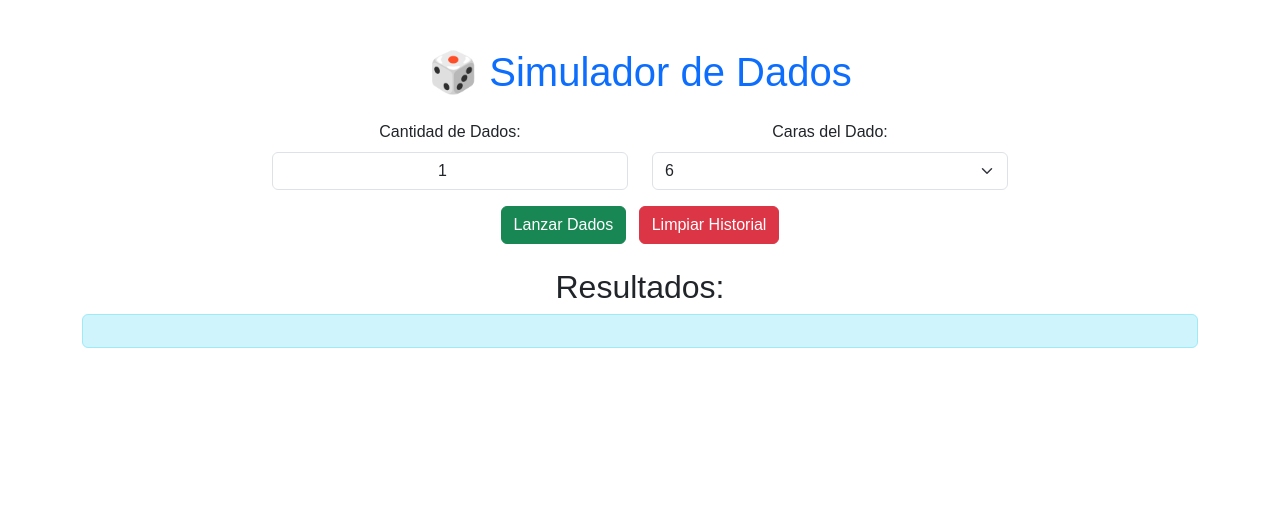
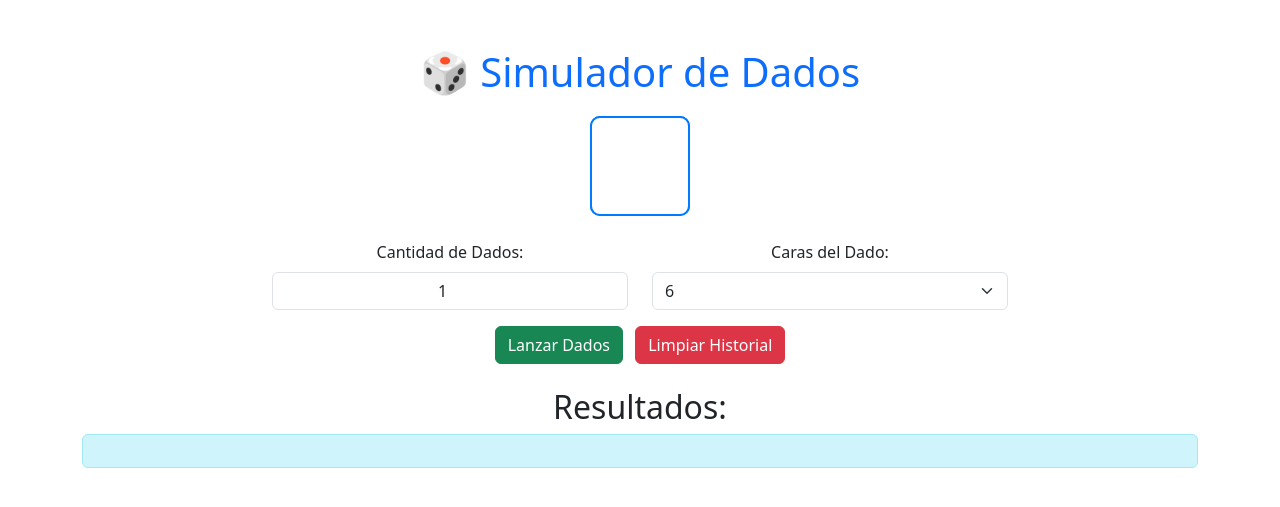
Before and after one commit to 3XADesign/LP2025_KH, a Flask app: page / in a window 1280 px wide. Shown: the top 507 px of the page. Run offline with Flask 3, Linux system fonts and the light colour scheme.

Commit message:
intento de hacer un dado 3d casi finalizado, falta que salgan los puntos del dado en todos sus lados

```diff
--- a/backend/static/css/styles.css
+++ b/backend/static/css/styles.css
@@ -1,27 +1,127 @@
-body {
-    font-family: Arial, sans-serif;
-    text-align: center;
-    margin: 20px;
+/* Estilos para el dado 3D */
+.dado-3d {
+    width: 100px;
+    height: 100px;
+    position: relative;
+    transform-style: preserve-3d;
+    margin: 20px auto;
 }
 
-button {
-    padding: 10px;
-    font-size: 16px;
-    cursor: pointer;
+
+/* Estilos para el número en la cara frontal */
+.numero-dado {
+    position: absolute;
+    top: 50%;
+    left: 50%;
+    transform: translate(-50%, -50%);
+    font-size: 2em;
+    color: #007bff;
+    display: none; /* Ocultar inicialmente */
 }
 
-/* Bootstrap ya tiene clases para botones, puedes hacer esto */
-.btn-custom {
-    background-color: #007bff;
-    color: white;
-    border: none;
-    padding: 10px 20px;
-    font-size: 16px;
-    cursor: pointer;
-    border-radius: 5px;
+/* Mostrar el número cuando sea necesario */
+.mostrar-numero .numero-dado {
+    display: block;
 }
 
-#resultados {
-    font-size: 20px;
-    margin-top: 20px;
+
+
+/* Ocultar todos los puntos por defecto */
+.punto {
+    display: none;
 }
+
+/* Mostrar puntos según su posición */
+.mostrar-punto {
+    display: block;
+}
+
+.cara {
+    position: absolute;
+    width: 100%;
+    height: 100%;
+    background-color: rgba(255, 255, 255, 0.9);
+    border: 2px solid #007bff;
+    border-radius: 10px;
+    display: flex;
+    justify-content: center;
+    align-items: center;
+}
+
+.frente {
+    transform: translateZ(50px);
+}
+
+.atras {
+    transform: rotateY(180deg) translateZ(50px);
+}
+
+.izquierda {
+    transform: rotateY(-90deg) translateZ(50px);
+}
+
+.derecha {
+    transform: rotateY(90deg) translateZ(50px);
+}
+
+.arriba {
+    transform: rotateX(90deg) translateZ(50px);
+}
+
+.abajo {
+    transform: rotateX(-90deg) translateZ(50px);
+}
+
+/* Estilos para los puntos del dado */
+.punto {
+    width: 15px;
+    height: 15px;
+    background-color: #007bff;
+    border-radius: 50%;
+    position: absolute;
+}
+
+.centro {
+    top: 50%;
+    left: 50%;
+    transform: translate(-50%, -50%);
+}
+
+.esquina {
+    width: 15px;
+    height: 15px;
+}
+
+.superior-izquierda {
+    top: 10%;
+    left: 10%;
+}
+
+.superior-derecha {
+    top: 10%;
+    right: 10%;
+}
+
+.inferior-izquierda {
+    bottom: 10%;
+    left: 10%;
+}
+
+.inferior-derecha {
+    bottom: 10%;
+    right: 10%;
+}
+
+/* Animación de giro */
+@keyframes girar {
+    from {
+        transform: rotateX(0deg) rotateY(0deg);
+    }
+    to {
+        transform: rotateX(360deg) rotateY(360deg);
+    }
+}
+
+.animar-giro {
+    animation: girar 1s ease-out;
+}
--- a/backend/static/js/dice.js
+++ b/backend/static/js/dice.js
@@ -1,7 +1,7 @@
 function lanzarDadosLocalmente(cantidad, caras) {
     let resultados = [];
     for (let i = 0; i < cantidad; i++) {
-        resultados.push(Math.floor(Math.random() * caras) + 1);
+        resultados.push(Math.floor(Math.random() * caras) + 2);
     }
     return resultados;
 }
--- a/backend/templates/index.html
+++ b/backend/templates/index.html
@@ -16,6 +16,64 @@
 <body class="container text-center mt-5">
 
     <h1 class="text-primary">🎲 Simulador de Dados</h1>
+
+    <!-- Contenedor del dado 3D -->
+    <!-- Contenedor del dado 3D -->
+    <div class="dado-3d">
+        <!-- Cara frontal -->
+        <div id="cara-frente" class="cara frente">
+            <div class="punto centro" id="frente-p1"></div>
+            <div class="punto esquina superior-izquierda" id="frente-p2"></div>
+            <div class="punto esquina superior-derecha" id="frente-p3"></div>
+            <div class="punto esquina inferior-izquierda" id="frente-p4"></div>
+            <div class="punto esquina inferior-derecha" id="frente-p5"></div>
+        </div>
+
+        <!-- Cara trasera -->
+        <div id="cara-atras" class="cara atras">
+            <div class="punto centro" id="atras-p1"></div>
+            <div class="punto esquina superior-izquierda" id="atras-p2"></div>
+            <div class="punto esquina superior-derecha" id="atras-p3"></div>
+            <div class="punto esquina inferior-izquierda" id="atras-p4"></div>
+            <div class="punto esquina inferior-derecha" id="atras-p5"></div>
+        </div>
+
+        <!-- Cara izquierda -->
+        <div id="cara-izquierda" class="cara izquierda">
+            <div class="punto centro" id="izquierda-p1"></div>
+            <div class="punto esquina superior-izquierda" id="izquierda-p2"></div>
+            <div class="punto esquina superior-derecha" id="izquierda-p3"></div>
+            <div class="punto esquina inferior-izquierda" id="izquierda-p4"></div>
+            <div class="punto esquina inferior-derecha" id="izquierda-p5"></div>
+        </div>
+
+        <!-- Cara derecha -->
+        <div id="cara-derecha" class="cara derecha">
+            <div class="punto centro" id="derecha-p1"></div>
+            <div class="punto esquina superior-izquierda" id="derecha-p2"></div>
+            <div class="punto esquina superior-derecha" id="derecha-p3"></div>
+            <div class="punto esquina inferior-izquierda" id="derecha-p4"></div>
+            <div class="punto esquina inferior-derecha" id="derecha-p5"></div>
+        </div>
+
+        <!-- Cara superior -->
+        <div id="cara-arriba" class="cara arriba">
+            <div class="punto centro" id="arriba-p1"></div>
+            <div class="punto esquina superior-izquierda" id="arriba-p2"></div>
+            <div class="punto esquina superior-derecha" id="arriba-p3"></div>
+            <div class="punto esquina inferior-izquierda" id="arriba-p4"></div>
+            <div class="punto esquina inferior-derecha" id="arriba-p5"></div>
+        </div>
+
+        <!-- Cara inferior -->
+        <div id="cara-abajo" class="cara abajo">
+            <div class="punto centro" id="abajo-p1"></div>
+            <div class="punto esquina superior-izquierda" id="abajo-p2"></div>
+            <div class="punto esquina superior-derecha" id="abajo-p3"></div>
+            <div class="punto esquina inferior-izquierda" id="abajo-p4"></div>
+            <div class="punto esquina inferior-derecha" id="abajo-p5"></div>
+        </div>
+    </div>
 
     <div class="row justify-content-center mt-4">
         <div class="col-md-4">
@@ -39,5 +97,13 @@
     <h2 class="mt-4">Resultados:</h2>
     <div id="resultados" class="alert alert-info mt-2"></div>
 
+    <script>
+        document.getElementById("cantidad").addEventListener("input", function () {
+        if (this.value < 1) {
+            this.value = 1;
+        }
+    });
+    </script>
+
 </body>
 </html>
```
Also changed, not shown: backend/static/js/main.js (+69 -12 lines).
